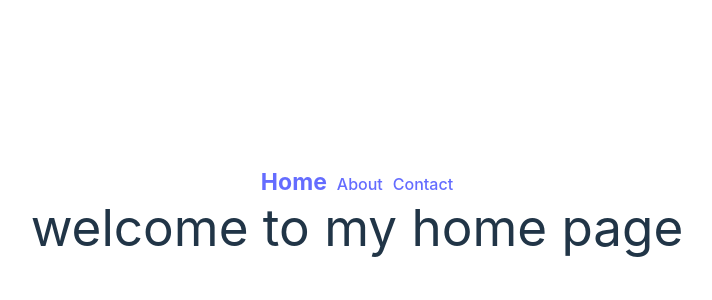
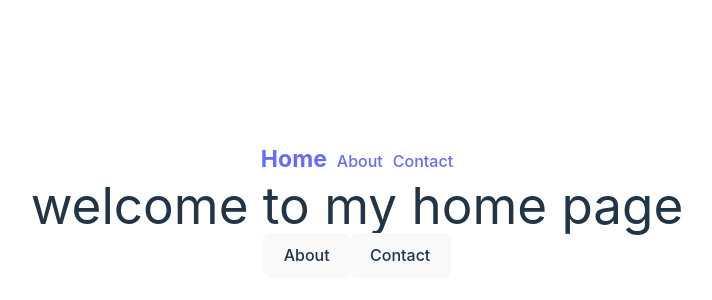
Before and after one commit to desgurpreet/React, a React (Vite) app in the folder reactRouter/: page / in a window 1280 px wide. Shown: the part 190-490 px from the top of the page, without its empty margins (283-995 px from the left). Built offline with nearby package versions, Linux system fonts and the light colour scheme.

Commit message:
Navigate on button click

```diff
--- a/reactRouter/src/App.jsx
+++ b/reactRouter/src/App.jsx
@@ -2,7 +2,7 @@ import { useState } from "react";
 import reactLogo from "./assets/react.svg";
 import viteLogo from "/vite.svg";
 import "./App.css";
-import { Routes, Route } from "react-router-dom";
+import { Routes, Route, useNavigate } from "react-router-dom";
 import Home from "./components/Home";
 import About from "./components/About";
 import Contact from "./components/Contact";
@@ -11,6 +11,7 @@ function App() {
   //in Route path='/' represent localhost:3000 but in vite localhost:5173 hota hai
   // and element={<Home/>} localhost per home ko call lyi
   //like localhost:3000/home
+  const navigate = useNavigate();
   return (
     <>
       <Navbar />
@@ -19,6 +20,8 @@ function App() {
         <Route path="/about" element={<About />} />
         <Route path="/contact" element={<Contact />} />
       </Routes>
+      <button onClick={() => navigate("/about")}>About</button>
+      <button onClick={() => navigate("/contact")}>Contact</button>
     </>
   );
 }
```
